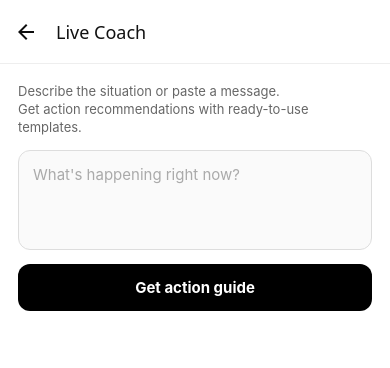
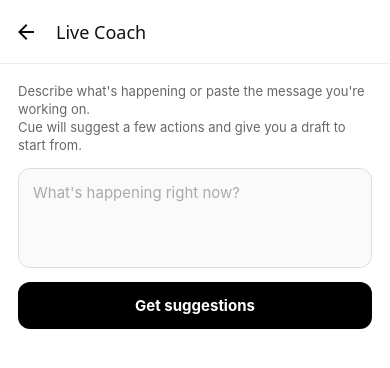
Before and after one commit to SieonLee/Cue, a React Native app: screen /LiveCoach in a window 390 px wide. Shown: the top 368 px of the page. Built offline with nearby package versions, Linux system fonts and the light colour scheme.

Commit message:
Refine UI copy in src/screens/LiveCoachScreen.tsx

```diff
--- a/src/screens/LiveCoachScreen.tsx
+++ b/src/screens/LiveCoachScreen.tsx
@@ -99,8 +99,8 @@
   return (
     <ScrollView contentContainerStyle={styles.container}>
       <Text style={styles.subtitle}>
-        Describe the situation or paste a message.{"\n"}
-        Get action recommendations with ready-to-use templates.
+        Describe what's happening or paste the message you're working on.{"\n"}
+        Cue will suggest a few actions and give you a draft to start from.
       </Text>
 
       <TextInput
@@ -108,16 +108,16 @@
         placeholder="What's happening right now?" placeholderTextColor="#aaa"
       />
       <Pressable style={styles.analyzeBtn} onPress={handleAnalyze}>
-        <Text style={styles.analyzeBtnText}>Get action guide</Text>
+        <Text style={styles.analyzeBtnText}>Get suggestions</Text>
       </Pressable>
 
       {result && result.actions.length > 0 && (
         <View style={styles.results}>
           {result.urgencyDetected && (
             <View style={styles.urgencyCard}>
-              <Text style={styles.urgencyLabel}>URGENCY PATTERNS DETECTED</Text>
+              <Text style={styles.urgencyLabel}>Urgency came up</Text>
               <Text style={styles.urgencyDesc}>
-                Consider using a Timeout (A2) or Check-in (A1) before responding to content.
+                It may help to pause first and reset the tone before replying.
               </Text>
               {result.urgencyPatterns.map((p, i) => (
                 <Text key={i} style={styles.urgencyPattern}>"{p}"</Text>
@@ -125,7 +125,7 @@
             </View>
           )}
 
-          <Text style={styles.sectionLabel}>RECOMMENDED ACTIONS</Text>
+          <Text style={styles.sectionLabel}>Suggested actions</Text>
           {result.actions.map((action, idx) => (
             <View key={action.actionId} style={styles.actionCard}>
               <View style={styles.actionHeader}>
@@ -138,7 +138,7 @@
                 </View>
               </View>
               <View style={styles.templateBox}>
-                <Text style={styles.templateLabel}>TEMPLATE (tap to copy)</Text>
+                <Text style={styles.templateLabel}>Draft reply</Text>
                 <Pressable onPress={() => copyTemplate(action.template, idx)}>
                   <Text style={styles.templateText}>{action.template}</Text>
                 </Pressable>
@@ -152,8 +152,8 @@
             </View>
           ))}
 
-          <Text style={styles.dsNote}>
-            Actions ranked by Thompson Sampling. Feedback improves future recommendations.
+          <Text style={styles.note}>
+            These suggestions get better as you leave feedback.
           </Text>
         </View>
       )}
@@ -185,5 +185,5 @@
   copyBtn: { alignSelf: "flex-start", backgroundColor: "#2a9d8f", paddingHorizontal: 14, paddingVertical: 6, borderRadius: 8 },
   copyBtnDone: { backgroundColor: "#264653" },
   copyBtnText: { color: "white", fontWeight: "700", fontSize: 12 },
-  dsNote: { fontSize: 11, opacity: 0.4, lineHeight: 16, textAlign: "center" },
+  note: { fontSize: 11, opacity: 0.5, lineHeight: 16, textAlign: "center" },
 });
```
